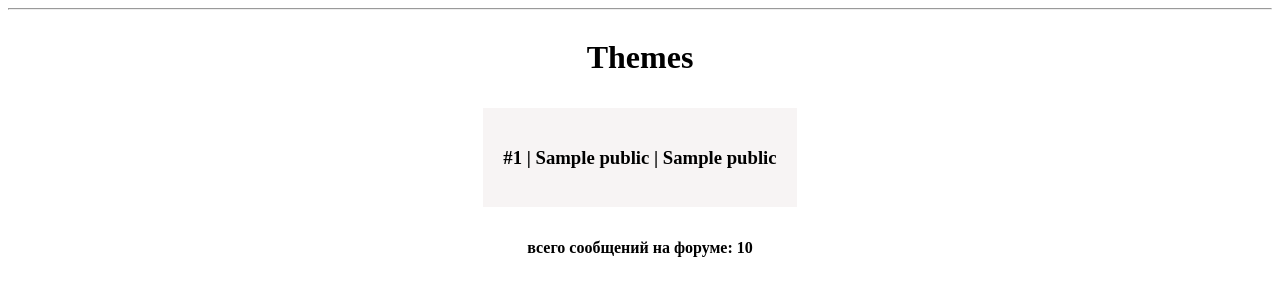
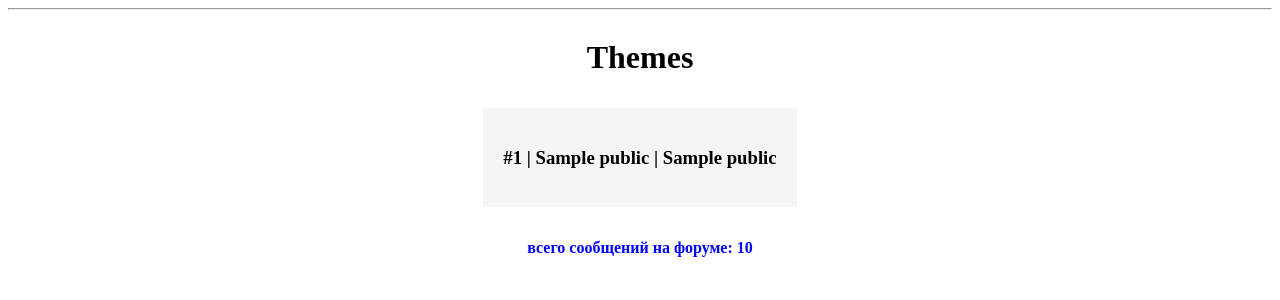
Before and after one commit to ZLOHERE/internet-forum, a Flask app: page / in a window 1280 px wide. Shown: the part 45-345 px from the top of the page. Run offline with Flask 2, Linux system fonts and the light colour scheme; a database or web service that is not in the repository returns one stand-in record (values such as "Sample title"); some libraries are stand-ins or nearby versions.

Commit message:
change_index

```diff
--- a/templates/index.html
+++ b/templates/index.html
@@ -8,5 +8,5 @@
             <h3>#{{ theme[0] }} | {{ theme[1] }} | {{ theme[2] }}
         </div>
     {% endfor %}
-    <h4>всего сообщений на форуме: {{total_mes}}</h4>
+    <h4 style="color: blue">всего сообщений на форуме: {{total_mes}}</h4>
 {% endblock %}
```
